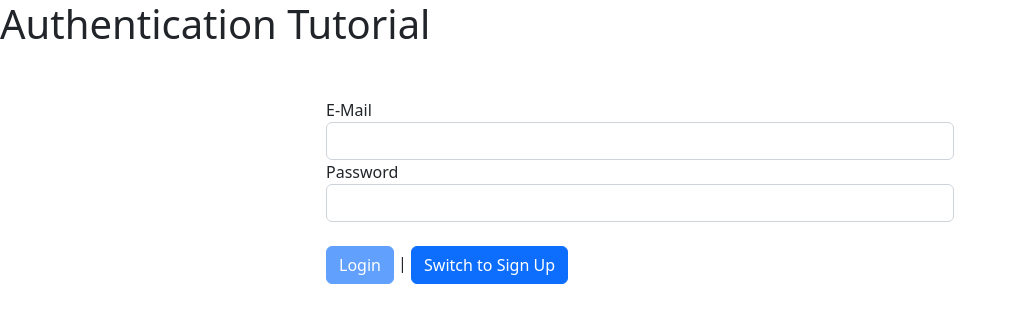
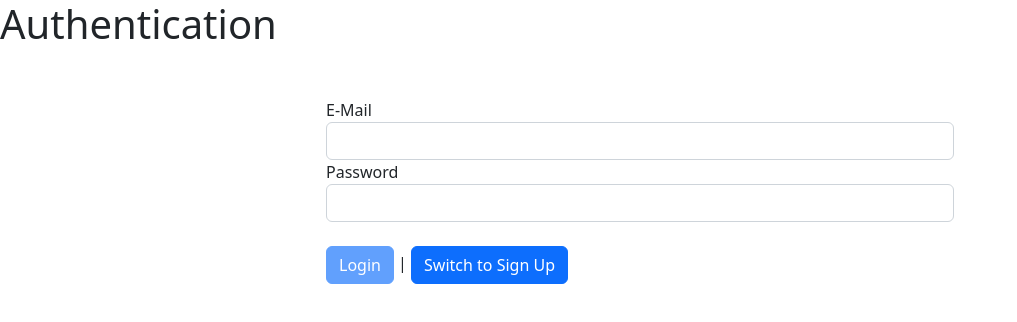
Before and after one commit to AND2181591/Authentication-Tutorial, an Angular app: page / in a window 1280 px wide. Shown: the top 322 px of the page, without its empty margins (0-1017 px from the left). Built offline with nearby package versions, Linux system fonts and the light colour scheme.

Commit message:
Updated title to just Tutorial

```diff
--- a/src/app/app.component.html
+++ b/src/app/app.component.html
@@ -1,3 +1,3 @@
-<h1>Authentication Tutorial</h1>
+<h1>Authentication</h1>
 
 <app-auth></app-auth>
```
